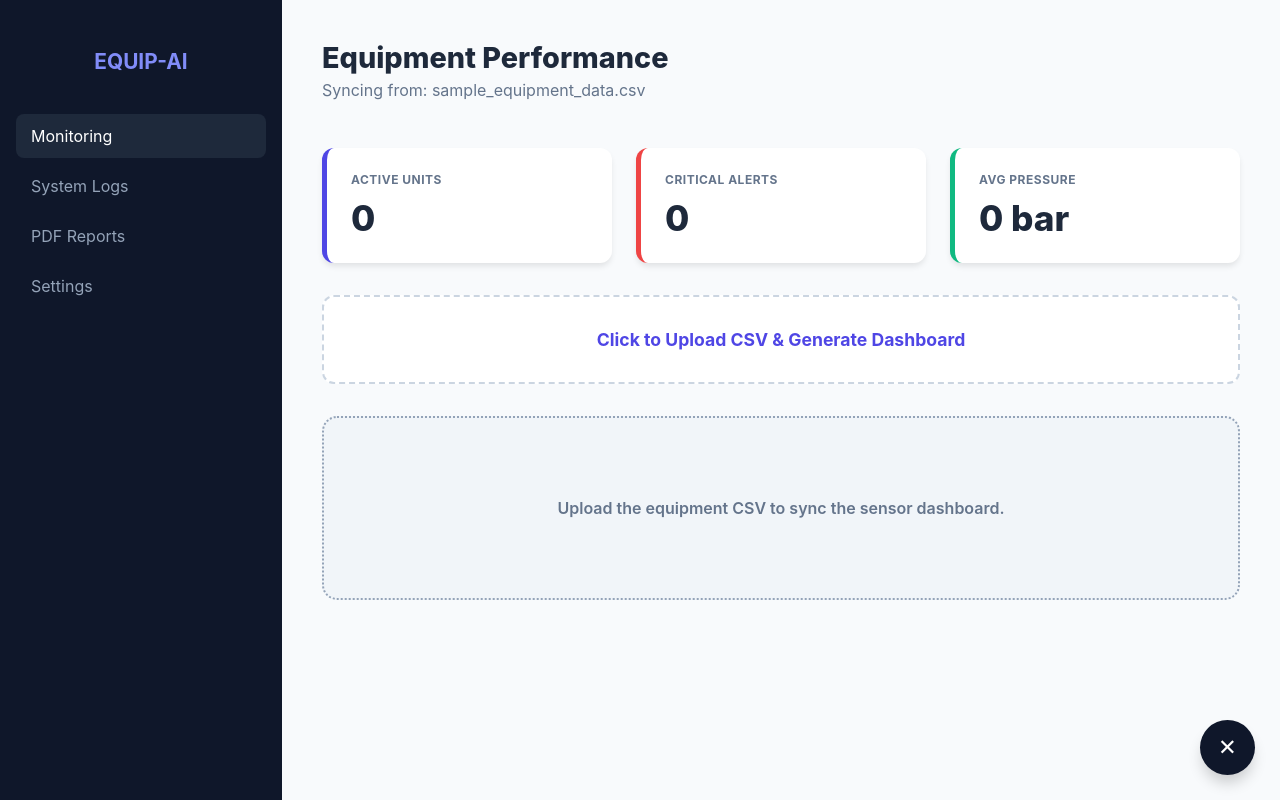
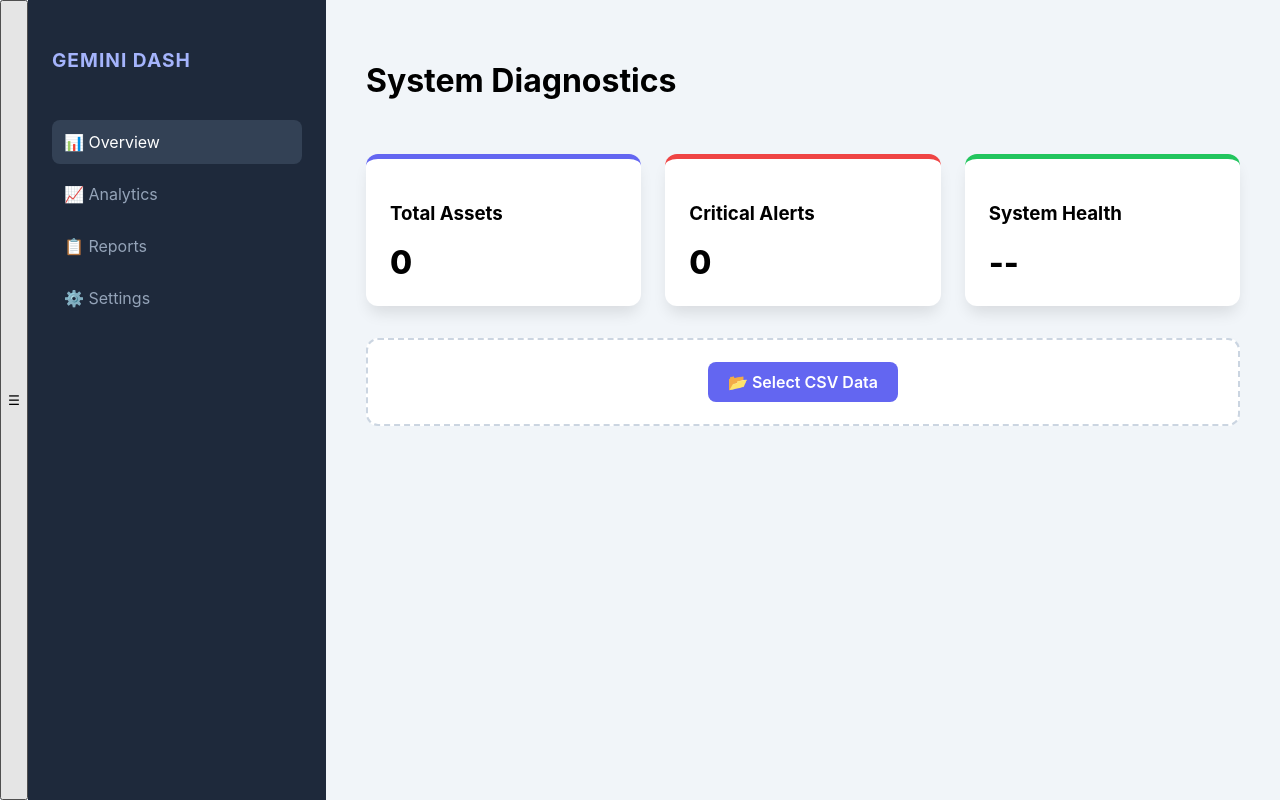
Before and after one commit to shivani-i-i/Industrial-Equipment-Analytics-Suite, a React (Create React App) app in the folder web/: page / in a window 1280 px wide. Built offline with nearby package versions, Linux system fonts and the light colour scheme.

Commit message:
final: fixed doc.autoTable error and updated UI

```diff
--- a/package.json
+++ b/package.json
@@ -7,6 +7,7 @@
   "dependencies": {
     "html2canvas": "^1.4.1",
     "jspdf": "^4.1.0",
+    "jspdf-autotable": "^5.0.7",
     "papaparse": "^5.5.3",
     "recharts": "^3.7.0"
   }
--- a/web/src/App.css
+++ b/web/src/App.css
@@ -1,67 +1,136 @@
 :root {
-  --primary: #4f46e5;
-  --primary-dark: #3730a3;
+  --primary: #6366f1;
+  --primary-dark: #4f46e5;
   --danger: #ef4444;
-  --warning: #f59e0b;
-  --success: #10b981;
-  --bg-main: #f8fafc;
-  --sidebar-bg: #0f172a;
-  --card-bg: #ffffff;
+  --success: #22c55e;
+  --bg-main: #f1f5f9;
+  --sidebar-bg: #1e293b;
   --text-main: #1e293b;
   --text-muted: #64748b;
-  --shadow: 0 4px 6px -1px rgba(0, 0, 0, 0.1);
+  --shadow: 0 10px 15px -3px rgba(0, 0, 0, 0.1);
 }
 
-body { margin: 0; font-family: 'Inter', system-ui, sans-serif; background: var(--bg-main); color: var(--text-main); }
-.dashboard-container { display: flex; min-height: 100vh; }
+body {
+  margin: 0;
+  font-family: 'Inter', sans-serif;
+  background-color: var(--bg-main);
+}
 
+.dashboard-container {
+  display: flex;
+  min-height: 100vh;
+}
+
+/* Sidebar */
 .sidebar {
   width: 250px;
-  background: var(--sidebar-bg);
+  background-color: var(--sidebar-bg);
   color: white;
-  padding: 2rem 1rem;
-  transition: all 0.3s cubic-bezier(0.4, 0, 0.2, 1);
+  padding: 2rem 1.5rem;
+  transition: all 0.3s ease;
 }
-.sidebar.closed { width: 0; padding: 0; opacity: 0; overflow: hidden; }
-.sidebar-logo h2 { color: #818cf8; font-size: 1.3rem; text-align: center; margin-bottom: 2.5rem; }
+
+.sidebar.closed { width: 0; padding: 0; overflow: hidden; }
+
+.sidebar h2 {
+  color: #a5b4fc;
+  font-size: 1.2rem;
+  margin-bottom: 3rem;
+  letter-spacing: 1px;
+}
+
 .sidebar ul { list-style: none; padding: 0; }
-.sidebar li { padding: 12px 15px; border-radius: 8px; margin-bottom: 6px; cursor: pointer; color: #94a3b8; }
-.sidebar li.active, .sidebar li:hover { background: #1e293b; color: white; }
+.sidebar li {
+  padding: 12px;
+  border-radius: 8px;
+  color: #94a3b8;
+  cursor: pointer;
+  margin-bottom: 8px;
+}
+.sidebar li.active, .sidebar li:hover {
+  background: #334155;
+  color: white;
+}
 
-.main-content { flex: 1; padding: 2.5rem; transition: 0.3s; }
-header { display: flex; justify-content: space-between; align-items: flex-start; margin-bottom: 2rem; }
-header h1 { margin: 0; font-size: 1.8rem; font-weight: 800; }
-.subtitle { color: var(--text-muted); margin-top: 5px; }
+/* Main */
+.main-content { flex: 1; padding: 2.5rem; overflow-x: hidden; }
 
-.stats-grid { display: grid; grid-template-columns: repeat(auto-fit, minmax(200px, 1fr)); gap: 1.5rem; margin-bottom: 2rem; }
-.card { background: white; padding: 1.5rem; border-radius: 12px; box-shadow: var(--shadow); border-left: 5px solid var(--primary); }
-.card.critical { border-left-color: var(--danger); }
-.card.uptime { border-left-color: var(--success); }
-.card h3 { font-size: 0.75rem; color: var(--text-muted); text-transform: uppercase; margin: 0; letter-spacing: 0.5px; }
-.card p { font-size: 2.2rem; font-weight: 800; margin: 10px 0 0; }
+header {
+  display: flex;
+  justify-content: space-between;
+  align-items: center;
+  margin-bottom: 2rem;
+}
 
-.upload-box { background: white; padding: 2rem; border-radius: 12px; border: 2px dashed #cbd5e1; text-align: center; margin-bottom: 2rem; transition: 0.2s; }
-.upload-box:hover { border-color: var(--primary); background: #fdfdff; }
-.upload-box label { cursor: pointer; color: var(--primary); font-weight: 700; font-size: 1.1rem; }
-#csv-in { display: none; }
+/* Stats */
+.stats-grid {
+  display: grid;
+  grid-template-columns: repeat(auto-fit, minmax(220px, 1fr));
+  gap: 1.5rem;
+  margin-bottom: 2rem;
+}
 
-.btn-export { background: var(--primary); color: white; border: none; padding: 12px 24px; border-radius: 8px; cursor: pointer; font-weight: 700; transition: 0.2s; }
-.btn-export:hover { background: var(--primary-dark); transform: translateY(-2px); }
+.card {
+  background: white;
+  padding: 1.5rem;
+  border-radius: 12px;
+  box-shadow: var(--shadow);
+  border-top: 5px solid var(--primary);
+}
+.card.critical { border-top-color: var(--danger); }
+.card.stable { border-top-color: var(--success); }
+.card p { font-size: 2rem; font-weight: 800; margin: 0.5rem 0 0; }
 
-.results-container { display: grid; grid-template-columns: 1.5fr 1fr; gap: 2rem; }
-.chart-section, .table-section { background: white; padding: 1.5rem; border-radius: 12px; box-shadow: var(--shadow); }
+/* Upload */
+.upload-box {
+  background: white;
+  padding: 2rem;
+  border-radius: 12px;
+  border: 2px dashed #cbd5e1;
+  text-align: center;
+  margin-bottom: 2.5rem;
+}
+input[type="file"] { display: none; }
 
-.status-pill { padding: 5px 12px; border-radius: 20px; font-size: 0.75rem; font-weight: 800; text-transform: uppercase; }
+/* Grid Layout */
+.results-container {
+  display: grid;
+  grid-template-columns: 1.5fr 1fr;
+  gap: 2rem;
+}
+
+.chart-section, .table-section {
+  background: white;
+  padding: 1.5rem;
+  border-radius: 12px;
+  box-shadow: var(--shadow);
+}
+
+.table-wrapper { overflow-x: auto; }
+table { width: 100%; border-collapse: collapse; }
+th { text-align: left; padding: 12px; border-bottom: 2px solid #f1f5f9; color: var(--text-muted); }
+td { padding: 12px; border-bottom: 1px solid #f8fafc; }
+
+.status-pill {
+  padding: 4px 10px;
+  border-radius: 15px;
+  font-size: 0.75rem;
+  font-weight: 700;
+}
 .status-critical { background: #fee2e2; color: var(--danger); }
-.status-warning { background: #fef3c7; color: var(--warning); }
 .status-stable { background: #dcfce7; color: var(--success); }
 
-table { width: 100%; border-collapse: collapse; }
-th { text-align: left; padding: 14px; border-bottom: 2px solid #f1f5f9; color: var(--text-muted); font-size: 0.8rem; }
-td { padding: 14px; border-bottom: 1px solid #f8fafc; font-size: 0.95rem; font-weight: 500; }
+.btn-primary {
+  background: var(--primary);
+  color: white;
+  padding: 10px 20px;
+  border-radius: 8px;
+  border: none;
+  cursor: pointer;
+  font-weight: 600;
+}
+.btn-export { background: var(--success); }
 
-.sidebar-toggle { position: fixed; bottom: 25px; right: 25px; width: 55px; height: 55px; border-radius: 50%; background: var(--sidebar-bg); color: white; border: none; cursor: pointer; z-index: 1000; box-shadow: 0 10px 15px -3px rgba(0,0,0,0.2); font-size: 1.4rem; }
-
-.empty-state { text-align: center; padding: 5rem; background: #f1f5f9; border-radius: 15px; border: 2px dotted #94a3b8; color: var(--text-muted); font-weight: 600; }
-
-@media (max-width: 1024px) { .results-container { grid-template-columns: 1fr; } }
+@media (max-width: 1000px) {
+  .results-container { grid-template-columns: 1fr; }
+}
--- a/web/src/App.js
+++ b/web/src/App.js
@@ -1,6 +1,6 @@
 import React, { useState } from 'react';
 import { jsPDF } from 'jspdf';
-import 'jspdf-autotable';
+import autoTable from 'jspdf-autotable';
 import { Bar } from 'react-chartjs-2';
 import Papa from 'papaparse';
 import {
@@ -21,7 +21,7 @@ function App() {
   const [loading, setLoading] = useState(false);
   const [sidebarOpen, setSidebarOpen] = useState(true);
 
-  // File Parsing Logic specifically for your CSV format
+  // CSV Upload & Parsing
   const handleFileUpload = (e) => {
     const file = e.target.files[0];
     if (!file) return;
@@ -31,120 +31,155 @@ function App() {
       header: true,
       skipEmptyLines: true,
       complete: (results) => {
-        const processed = results.data.map(row => {
-          const temp = Number(row.Temperature) || 0;
-          const press = Number(row.Pressure) || 0;
-
-          // Defining Industrial Health Rules
-          let healthStatus = 'Stable';
-          if (temp > 130 || press > 7.8) healthStatus = 'Critical';
-          else if (temp > 115 || press > 6.5) healthStatus = 'Warning';
-
-          return {
-            name: row['Equipment Name'] || 'Unknown',
-            type: row.Type || 'Generic',
-            flow: row.Flowrate || 0,
-            pressure: press,
-            temp: temp,
-            status: healthStatus
-          };
-        });
-        setData(processed);
+        const parsedData = results.data.map(row => ({
+          id: row.id || 'N/A',
+          name: row.name || 'Unknown',
+          status: row.status || 'Stable',
+          load: Number(row.load) || 0,
+        }));
+        setData(parsedData);
         setLoading(false);
       },
+      error: (err) => {
+        console.error("CSV Parsing Error:", err);
+        setLoading(false);
+        alert("Error parsing CSV file.");
+      }
     });
   };
 
-  // PDF Export for Industrial Submission
+  // PDF Generation - FIXED Function
   const exportPDF = () => {
-    const doc = new jsPDF('l', 'mm', 'a4'); // Landscape
+    if (!data.length) return;
+
+    const doc = new jsPDF();
+
+    // Title
+    doc.setFont("helvetica", "bold");
     doc.setFontSize(18);
-    doc.setTextColor(79, 70, 229);
-    doc.text("EQUIPMENT ANALYTICS SUBMISSION", 14, 20);
+    doc.setTextColor(63, 66, 241); // Indigo
+    doc.text("INDUSTRIAL EQUIPMENT ANALYTICS", 14, 20);
 
+    // Meta Data
     doc.setFontSize(10);
-    doc.setTextColor(100);
-    doc.text(`Generated: ${new Date().toLocaleString()}`, 14, 28);
+    doc.setTextColor(100, 116, 139);
+    doc.setFont("helvetica", "normal");
+    doc.text(`Report Generated: ${new Date().toLocaleString()}`, 14, 28);
+    doc.text(`Total Assets Analyzed: ${data.length}`, 14, 33);
 
-    const tableRows = data.map(d => [d.name, d.type, d.flow, d.pressure, d.temp, d.status]);
-    doc.autoTable({
-      head: [["Equipment", "Type", "Flowrate", "Pressure", "Temp (°C)", "Status"]],
+    // Table Data
+    const tableColumn = ["ID", "Equipment Name", "Current Status", "Load Intensity (%)"];
+    const tableRows = data.map(item => [
+      item.id,
+      item.name,
+      item.status.toUpperCase(),
+      `${item.load}%`
+    ]);
+
+    // Functional call to autoTable to prevent "not a function" error
+    autoTable(doc, {
+      head: [tableColumn],
       body: tableRows,
-      startY: 35,
+      startY: 40,
       theme: 'grid',
-      headStyles: { fillColor: [79, 70, 229] },
-      didParseCell: (data) => {
-        if (data.cell.text[0] === 'Critical') data.cell.styles.textColor = [239, 68, 68];
-      }
+      headStyles: { fillColor: [79, 70, 229], fontStyle: 'bold' },
+      alternateRowStyles: { fillColor: [248, 250, 252] },
+      styles: { fontSize: 10, cellPadding: 5 },
     });
 
-    doc.save("Industrial_Equipment_Report.pdf");
+    doc.save("Equipment_Analytics_Submission.pdf");
   };
 
+  // Chart Configuration
   const chartData = {
     labels: data.map(d => d.name),
     datasets: [{
-      label: 'Temperature Reading (°C)',
-      data: data.map(d => d.temp),
-      backgroundColor: data.map(d => d.status === 'Critical' ? '#ef4444' : '#6366f1'),
-      borderRadius: 4,
+      label: 'Load Percentage',
+      data: data.map(d => d.load),
+      backgroundColor: data.map(d => d.load >= 80 ? '#ef4444' : '#6366f1'),
+      borderRadius: 6,
     }]
   };
 
   return (
     <div className="dashboard-container">
-      <button className="sidebar-toggle" onClick={() => setSidebarOpen(!sidebarOpen)}>
-        {sidebarOpen ? '✕' : '☰'}
-      </button>
+      <button className="sidebar-toggle" onClick={() => setSidebarOpen(!sidebarOpen)}>☰</button>
 
       <aside className={`sidebar ${sidebarOpen ? "open" : "closed"}`}>
-        <div className="sidebar-logo"><h2>EQUIP-AI</h2></div>
+        <h2>GEMINI DASH</h2>
         <ul>
-          <li className="active">Monitoring</li>
-          <li>System Logs</li>
-          <li>PDF Reports</li>
-          <li>Settings</li>
+          <li className="active">📊 Overview</li>
+          <li>📈 Analytics</li>
+          <li>📋 Reports</li>
+          <li>⚙️ Settings</li>
         </ul>
       </aside>
 
       <main className="main-content">
         <header>
-          <div>
-            <h1>Equipment Performance</h1>
-            <p className="subtitle">Syncing from: sample_equipment_data.csv</p>
-          </div>
-          {data.length > 0 && <button className="btn-export" onClick={exportPDF}>Export Final PDF</button>}
+          <h1>System Diagnostics</h1>
+          {data.length > 0 && (
+            <button className="btn-primary btn-export" onClick={exportPDF}>
+              📥 Download PDF Report
+            </button>
+          )}
         </header>
 
-        <section className="stats-grid">
-          <div className="card"><h3>Active Units</h3><p>{data.length}</p></div>
-          <div className="card critical"><h3>Critical Alerts</h3><p>{data.filter(d => d.status === 'Critical').length}</p></div>
-          <div className="card uptime"><h3>Avg Pressure</h3><p>{data.length ? (data.reduce((a,b) => a + b.pressure, 0)/data.length).toFixed(1) : 0} bar</p></div>
-        </section>
+        <div className="stats-grid">
+          <div className="card">
+            <h3>Total Assets</h3>
+            <p>{data.length}</p>
+          </div>
+          <div className="card critical">
+            <h3>Critical Alerts</h3>
+            <p>{data.filter(d => d.status.toLowerCase() === 'critical' || d.load >= 80).length}</p>
+          </div>
+          <div className="card stable">
+            <h3>System Health</h3>
+            <p>{data.length ? "Optimal" : "--"}</p>
+          </div>
+        </div>
 
         <section className="upload-box">
-          <input type="file" accept=".csv" id="csv-in" onChange={handleFileUpload} />
-          <label htmlFor="csv-in">
-            {loading ? "Processing Sensors..." : "Click to Upload CSV & Generate Dashboard"}
+          <input type="file" accept=".csv" onChange={handleFileUpload} id="csvInput" />
+          <label htmlFor="csvInput" className="btn-primary">
+            {loading ? "Processing..." : "📂 Select CSV Data"}
           </label>
         </section>
 
-        {data.length > 0 ? (
+        {data.length > 0 && (
           <div className="results-container">
             <div className="chart-section">
-              <h3>Thermal Profile</h3>
-              <div style={{ height: '300px' }}><Bar data={chartData} options={{ maintainAspectRatio: false }} /></div>
+              <h3>Load Distribution Map</h3>
+              <div style={{ height: '320px' }}>
+                <Bar
+                  data={chartData}
+                  options={{
+                    maintainAspectRatio: false,
+                    plugins: { legend: { display: false } },
+                    scales: { y: { beginAtZero: true, max: 100 } }
+                  }}
+                />
+              </div>
             </div>
+
             <div className="table-section">
-              <h3>Live Sensor Data</h3>
+              <h3>Equipment Status Logs</h3>
               <div className="table-wrapper">
                 <table>
-                  <thead><tr><th>Equipment</th><th>Status</th></tr></thead>
+                  <thead>
+                    <tr><th>ID</th><th>Name</th><th>Status</th></tr>
+                  </thead>
                   <tbody>
                     {data.map((item, idx) => (
                       <tr key={idx}>
+                        <td>{item.id}</td>
                         <td>{item.name}</td>
-                        <td><span className={`status-pill status-${item.status.toLowerCase()}`}>{item.status}</span></td>
+                        <td>
+                          <span className={`status-pill ${item.status.toLowerCase() === 'critical' ? 'status-critical' : 'status-stable'}`}>
+                            {item.status}
+                          </span>
+                        </td>
                       </tr>
                     ))}
                   </tbody>
@@ -152,8 +187,6 @@ function App() {
               </div>
             </div>
           </div>
-        ) : (
-          <div className="empty-state">Upload the equipment CSV to sync the sensor dashboard.</div>
         )}
       </main>
     </div>
```
Also changed, not shown: 1 other file (tests, documents, lock files or other folders).
